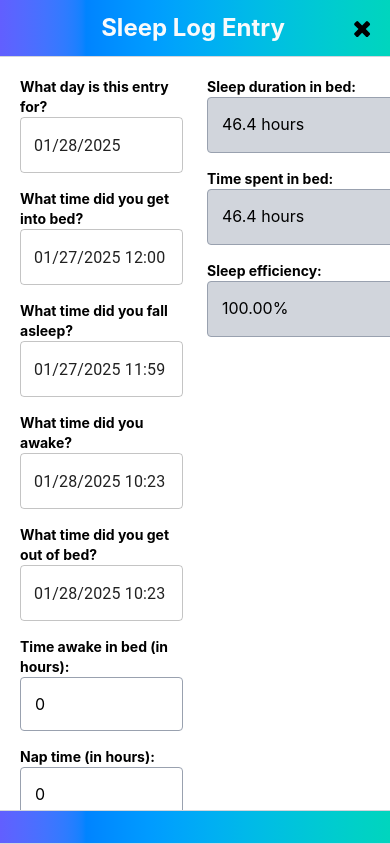
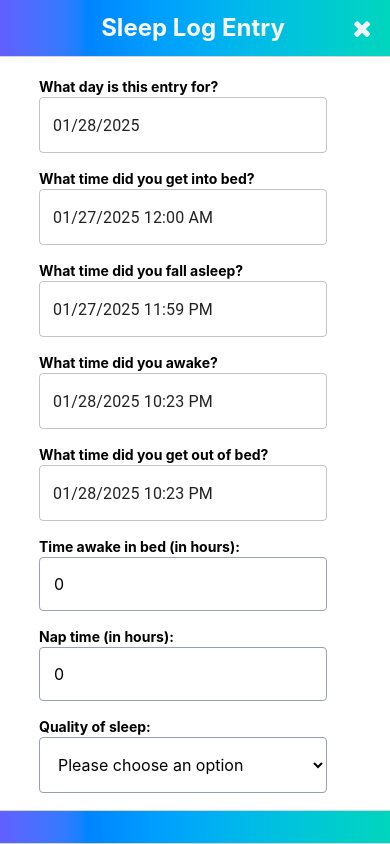
Before and after one commit to mattcarlotta/sleep-log, a React (Vite) app: page / in a window 390 px wide. Both pictures are taken after a click on the button 344 px from the left and 798 px from the top of the page. Built offline with nearby package versions, Linux system fonts and the light colour scheme.

Commit message:
feat: display total sleep efficiency and adjust mobile layout

```diff
--- a/src/App.tsx
+++ b/src/App.tsx
@@ -12,13 +12,13 @@ function App() {
             >
                 Skip to content
             </a>
-            <section className="flex justify-center items-center bg-linear-to-r/decreasing from-indigo-500 to-teal-400 text-gray-50 border-b border-gray-400 py-4 shadow-lg">
+            <section className="flex justify-center items-center bg-linear-to-r/decreasing from-indigo-500 to-teal-400 text-slate-100 border-b border-gray-400 py-4 shadow-md">
                 <header className="flex flex-row space-x-2" id="navbar">
                     <h1 className="text-3xl font-bold xs:text-4xl">Sleep Log</h1>
                     <SleepIcon className="h-6 w-6" />
                 </header>
             </section>
-            <main id="main" className="flex flex-wrap space-x-8 justify-center items-center space-y-4 py-10">
+            <main id="main" className="overflow-y-auto">
                 <SleepLog />
             </main>
         </>
--- a/src/ReadyOnlyTextInput.tsx
+++ b/src/ReadyOnlyTextInput.tsx
@@ -1,12 +1,13 @@
 type ReadOnlyTextInputProps = {
+    className?: string;
     id: string;
     label: string;
     value: string;
 };
 
-export default function ReadOnlyTextInput({ id, label, value }: ReadOnlyTextInputProps) {
+export default function ReadOnlyTextInput({ className, id, label, value }: ReadOnlyTextInputProps) {
     return (
-        <div>
+        <div className={className}>
             <label className="block text-sm font-bold" htmlFor={id}>
                 {label}
             </label>
--- a/src/SleepEntries.tsx
+++ b/src/SleepEntries.tsx
@@ -38,7 +38,7 @@ export default function SleepEntries({ entries, onDeleteEntry, onSetEditForm }:
     }
 
     return (
-        <>
+        <div className="grid gap-4 sm:grid-cols-2 sm:gap-8 lg:grid-cols-3 xl:grid-cols-4 2xl:grid-cols-5">
             {entries.map((entry) => (
                 <div
                     className="flex flex-col space-y-2 px-4 py-2.5 rounded bg-orange-800/10 border border-orange-300 w-64 shadow-md"
@@ -131,6 +131,6 @@ export default function SleepEntries({ entries, onDeleteEntry, onSetEditForm }:
                     </div>
                 </div>
             ))}
-        </>
+        </div>
     );
 }
--- a/src/SleepForm.tsx
+++ b/src/SleepForm.tsx
@@ -2,7 +2,8 @@ import type { ChangeEvent, FormEvent } from 'react';
 import type { Dayjs, SleepLog, SleepEntry } from './types';
 import { useState } from 'react';
 import { createPortal } from 'react-dom';
-import { DateTimePicker } from '@mui/x-date-pickers/DateTimePicker';
+import { MobileDatePicker as DatePicker } from '@mui/x-date-pickers/MobileDatePicker';
+import { MobileDateTimePicker as DateTimePicker } from '@mui/x-date-pickers/MobileDateTimePicker';
 import dayjs from 'dayjs';
 import SaveIcon from './SaveIcon';
 import CancelIcon from './CancelIcon';
@@ -85,10 +86,10 @@ export default function SleepLog({ onFormCancel, onSetSleepEntries, isEditing, .
             <div className="fixed top-0 right-0 bottom-0 left-0 z-[-1] flex items-center justify-center bg-black/70" />
             <div className="h-full flex justify-center items-center">
                 <dialog
-                    className="relative z-50 flex flex-col max-w-xl h-full max-h-full overflow-y-auto sm:h-auto sm:m-4 sm:rounded-md"
+                    className="relative z-50 flex flex-col w-full max-w-xl h-full max-h-full overflow-y-auto sm:h-auto sm:m-4 sm:rounded-md"
                     aria-modal="true"
                 >
-                    <div className="flex flex-row items-center border-b border-gray-300 bg-linear-to-r/decreasing from-indigo-500 to-teal-400">
+                    <div className="flex flex-row items-center border-b border-gray-300 bg-linear-to-r/decreasing from-indigo-500 to-teal-400 text-slate-100">
                         <div className="h-14 p-4 w-14" />
                         <header id="sleep-log-form" className="flex-1 py-2">
                             <h2 className="text-2xl text-center text-gray-50 font-bold">Sleep Log Entry</h2>
@@ -105,20 +106,21 @@ export default function SleepLog({ onFormCancel, onSetSleepEntries, isEditing, .
                         </div>
                     </div>
                     <div className="flex-1 space-y-5 overflow-y-auto bg-gray-50 p-5 relative overflow-x-hidden bg-white sm:h-auto">
-                        <div className="grid grid-cols-2 gap-x-6">
+                        <div className="flex flex-col justify-center items-center space-x-6 md:space-x-0 sm:items-start sm:grid sm:grid-cols-2 md:gap-x-6">
                             <form onSubmit={handleFormSubmit} className="space-y-4">
                                 <div>
                                     <p className="text-sm font-bold">What day is this entry for?</p>
-                                    <DateTimePicker
+                                    <DatePicker
+                                        className="w-full"
                                         readOnly={isEditing}
                                         value={sleepLog.id}
                                         onChange={(v) => handleDateChange('id', v)}
-                                        views={['year', 'month', 'day']}
                                     />
                                 </div>
                                 <div>
                                     <p className="text-sm font-bold">What time did you get into bed?</p>
                                     <DateTimePicker
+                                        className="w-full"
                                         value={sleepLog.inBedTime}
                                         onChange={(v) => handleDateChange('inBedTime', v)}
                                     />
@@ -126,6 +128,7 @@ export default function SleepLog({ onFormCancel, onSetSleepEntries, isEditing, .
                                 <div>
                                     <p className="text-sm font-bold">What time did you fall asleep?</p>
                                     <DateTimePicker
+                                        className="w-full"
                                         value={sleepLog.fallAsleep}
                                         onChange={(v) => handleDateChange('fallAsleep', v)}
                                         minDateTime={sleepLog.inBedTime}
@@ -134,6 +137,7 @@ export default function SleepLog({ onFormCancel, onSetSleepEntries, isEditing, .
                                 <div>
                                     <p className="text-sm font-bold">What time did you awake?</p>
                                     <DateTimePicker
+                                        className="w-full"
                                         value={sleepLog.timeAwake}
                                         onChange={(v) => handleDateChange('timeAwake', v)}
                                         minDateTime={sleepLog.fallAsleep}
@@ -142,6 +146,7 @@ export default function SleepLog({ onFormCancel, onSetSleepEntries, isEditing, .
                                 <div>
                                     <p className="text-sm font-bold">What time did you get out of bed?</p>
                                     <DateTimePicker
+                                        className="w-full"
                                         value={sleepLog.outOfBed}
                                         onChange={(v) => handleDateChange('outOfBed', v)}
                                         minDateTime={sleepLog.timeAwake}
@@ -206,6 +211,24 @@ export default function SleepLog({ onFormCancel, onSetSleepEntries, isEditing, .
                                         onChange={handleFieldChange}
                                     />
                                 </div>
+                                <ReadOnlyTextInput
+                                    className="sm:hidden"
+                                    id="time-asleep"
+                                    label="Sleep duration in bed:"
+                                    value={`${totalSleep?.toFixed(1)} hours`}
+                                />
+                                <ReadOnlyTextInput
+                                    className="sm:hidden"
+                                    id="time-in-bed"
+                                    label="Time spent in bed:"
+                                    value={`${timeInBed?.toFixed(1)} hours`}
+                                />
+                                <ReadOnlyTextInput
+                                    className="sm:hidden"
+                                    id="sleep-efficiency"
+                                    label="Sleep efficiency:"
+                                    value={`${sleepEfficiency?.toFixed()}%`}
+                                />
                                 {formError.length > 0 && <p className="text-red-500 font-semibold">{formError}</p>}
                                 <div>
                                     <button
@@ -217,7 +240,7 @@ export default function SleepLog({ onFormCancel, onSetSleepEntries, isEditing, .
                                     </button>
                                 </div>
                             </form>
-                            <div className="space-y-4">
+                            <div className="hidden sm:block space-y-4">
                                 <ReadOnlyTextInput
                                     id="time-asleep"
                                     label="Sleep duration in bed:"
@@ -231,7 +254,7 @@ export default function SleepLog({ onFormCancel, onSetSleepEntries, isEditing, .
                                 <ReadOnlyTextInput
                                     id="sleep-efficiency"
                                     label="Sleep efficiency:"
-                                    value={`${sleepEfficiency?.toFixed(2)}%`}
+                                    value={`${sleepEfficiency?.toFixed()}%`}
                                 />
                             </div>
                         </div>
--- a/src/SleepLog.tsx
+++ b/src/SleepLog.tsx
@@ -1,5 +1,5 @@
 import type { SleepEntry, SleepLog } from './types';
-import { useEffect, useState } from 'react';
+import { useEffect, useMemo, useState } from 'react';
 import { LocalizationProvider } from '@mui/x-date-pickers';
 import { AdapterDayjs } from '@mui/x-date-pickers/AdapterDayjs';
 import SleepForm from './SleepForm';
@@ -7,12 +7,19 @@ import SleepEntries from './SleepEntries';
 import { initialState } from './utils';
 import dayjs from 'dayjs';
 import AddIcon from './AddIcon';
+import SleepEfficiencyIcon from './SleepEfficiencyIcon';
 
 export default function SleepLog() {
     const [showForm, setShowForm] = useState(false);
     const [sleepEntries, setSleepEntries] = useState<Array<SleepEntry>>([]);
     const [formFields, setFormFields] = useState<SleepLog>(initialState);
     const [isEditing, setIsEditing] = useState(false);
+
+    const sleepEffiencyToDate = useMemo(() => {
+        const sE = sleepEntries.reduce((sum, e) => (sum += e.sleepEfficiency), 0.0);
+        if (!sE) return 0;
+        return Math.ceil(sE / sleepEntries.length);
+    }, [sleepEntries]);
 
     const handleFormCancel = () => {
         setShowForm(false);
@@ -56,12 +63,26 @@ export default function SleepLog() {
     }, []);
 
     return (
-        <>
+        <div className="flex flex-col items-center justify-center flex-wrap space-y-6 py-4 mb-20 md:py-6 md:space-x-8">
+            {sleepEffiencyToDate > 0 && (
+                <div className="flex flex-col items-center space-y-2 px-4 py-2.5 rounded bg-cyan-800/10 border border-cyan-300 shadow-md text-center w-64">
+                    <header id="sleep-efficiency-score">
+                        <h2 className="text-2xl font-bold">Sleep Efficiency</h2>
+                    </header>
+                    <p className="flex justify-center items-center space-x-2">
+                        <SleepEfficiencyIcon className="h-8 w-8" />
+                        <span className="text-2xl font-bold">
+                            {sleepEffiencyToDate}
+                            <sup>%</sup>
+                        </span>
+                    </p>
+                </div>
+            )}
             <SleepEntries onSetEditForm={handleEditForm} onDeleteEntry={handleDeleteEntry} entries={sleepEntries} />
             {!showForm ? (
                 <button
                     type="button"
-                    className="absolute bottom-4 right-4 text-2xl rounded-full p-3.5 transition-all cursor-pointer bg-blue-600 hover:bg-blue-700 hover:shadow-2xl"
+                    className="fixed bottom-4 right-4 text-2xl rounded-full p-3.5 transition-all cursor-pointer bg-blue-600 hover:bg-blue-700 hover:shadow-2xl"
                     onClick={() => setShowForm(true)}
                 >
                     <AddIcon className="h-8 w-8" />
@@ -76,6 +97,6 @@ export default function SleepLog() {
                     />
                 </LocalizationProvider>
             )}
-        </>
+        </div>
     );
 }
--- a/src/index.css
+++ b/src/index.css
@@ -20,14 +20,30 @@
     /* color-scheme: light dark; */
     color: var(--foreground);
     /* background: var(--background); */
-    background-image: radial-gradient(circle at 0 100%, #d8eedc, #fff0 50%),
-        radial-gradient(circle at 100% 100%, #e2e1ff, #fff0 50%);
+    background-size: cover;
+    background-repeat: no-repeat;
     height: 100vh;
 
     font-synthesis: none;
     text-rendering: optimizeLegibility;
     -webkit-font-smoothing: antialiased;
     -moz-osx-font-smoothing: grayscale;
+}
+
+html,
+body {
+    overflow: hidden;
+}
+
+html,
+body,
+main {
+    height: 100vh;
+}
+
+main {
+    background-image: radial-gradient(circle at 0 100%, #d8eedc, #fff0 50%),
+        radial-gradient(circle at 100% 100%, #e2e1ff, #fff0 50%);
 }
 
 input::-webkit-outer-spin-button,
--- a/src/utils.ts
+++ b/src/utils.ts
@@ -2,13 +2,12 @@ import dayjs from 'dayjs';
 
 export const daysInWeek = ['Sunday', 'Monday', 'Tuesday', 'Wednesday', 'Thursday', 'Friday', 'Saturday'] as const;
 
-export const initialDate = dayjs();
 export const initialState = {
-    id: initialDate,
-    inBedTime: initialDate.subtract(1, 'day').startOf('day'),
-    fallAsleep: initialDate.subtract(1, 'day').endOf('day'),
-    timeAwake: initialDate,
-    outOfBed: initialDate,
+    id: dayjs(),
+    inBedTime: dayjs().subtract(1, 'day').startOf('day'),
+    fallAsleep: dayjs().subtract(1, 'day').endOf('day'),
+    timeAwake: dayjs(),
+    outOfBed: dayjs(),
     totalTimeAwake: 0.0,
     sleepQuality: '',
     napTime: 0,
```
